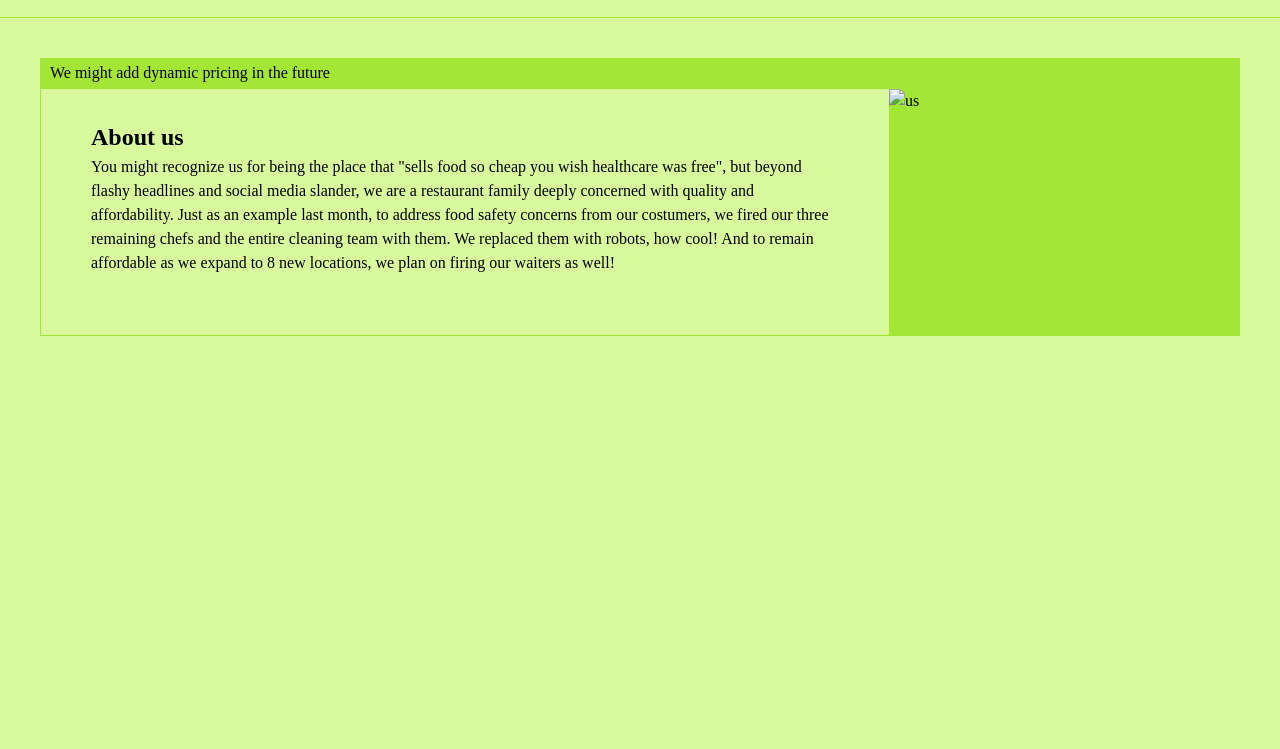
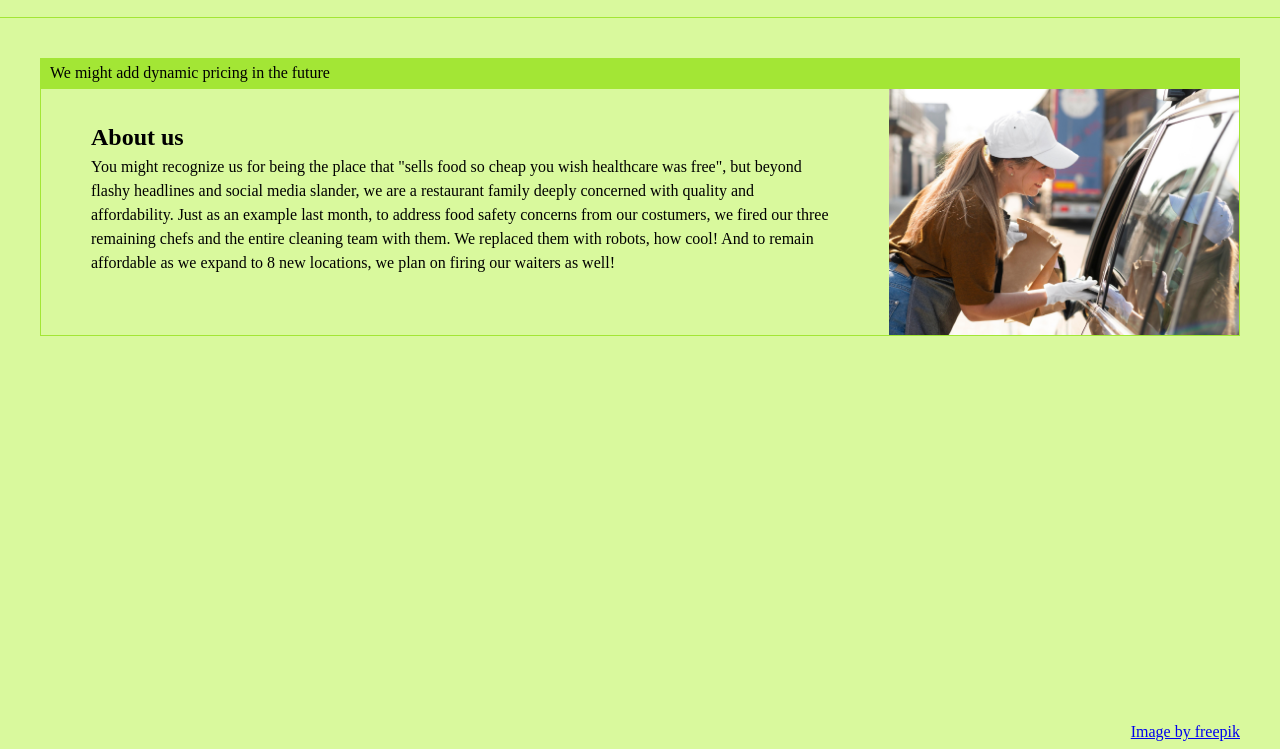
Before and after one commit to rip-the-slit/restaurant-page, a website built with webpack: page src/template.html in a window 1280 px wide. Both pictures are taken after a click on the button "About". Shown: the part 51-800 px from the top of the page. Built offline with nearby package versions, Linux system fonts and the light colour scheme.

Commit message:
Add image to about page

```diff
--- a/src/about-style.css
+++ b/src/about-style.css
@@ -45,3 +45,9 @@
 #close-update:hover {
     background: #bef264;
 }
+
+.attribution {
+    position: absolute;
+    right: 40px;
+    bottom: 5px;
+}
--- a/src/about.js
+++ b/src/about.js
@@ -1,4 +1,5 @@
 import closeIcon from './assets/close.svg'
+import womanGivingOrder from './assets/2149106377.jpg'
 
 export function buildAboutPage() {
     const content = document.getElementById('content')
@@ -59,7 +60,8 @@ export function buildAboutPage() {
         }
         const addImage = function() {
             const img = document.createElement('img')
-            img.alt = 'us'
+            img.alt = 'woman giving order'
+            img.src = womanGivingOrder
             div.appendChild(img)
         }
 
@@ -68,4 +70,11 @@ export function buildAboutPage() {
         addImage()
         content.appendChild(div)
     })()
+
+    const addImageAttribution = (function() {
+        const attribution = document.createElement('div')
+        attribution.innerHTML = `<a href="https://www.freepik.com/free-photo/woman-giving-order-curbside-pickup_18737050.htm#fromView=search&page=2&position=8&uuid=feb618f6-3225-420e-bc41-78103a1b1e4a">Image by freepik</a>`
+        attribution.classList.add('attribution')
+        content.appendChild(attribution)
+    })()
 }
```
Also changed, not shown: src/assets/2149106377.jpg (added).
